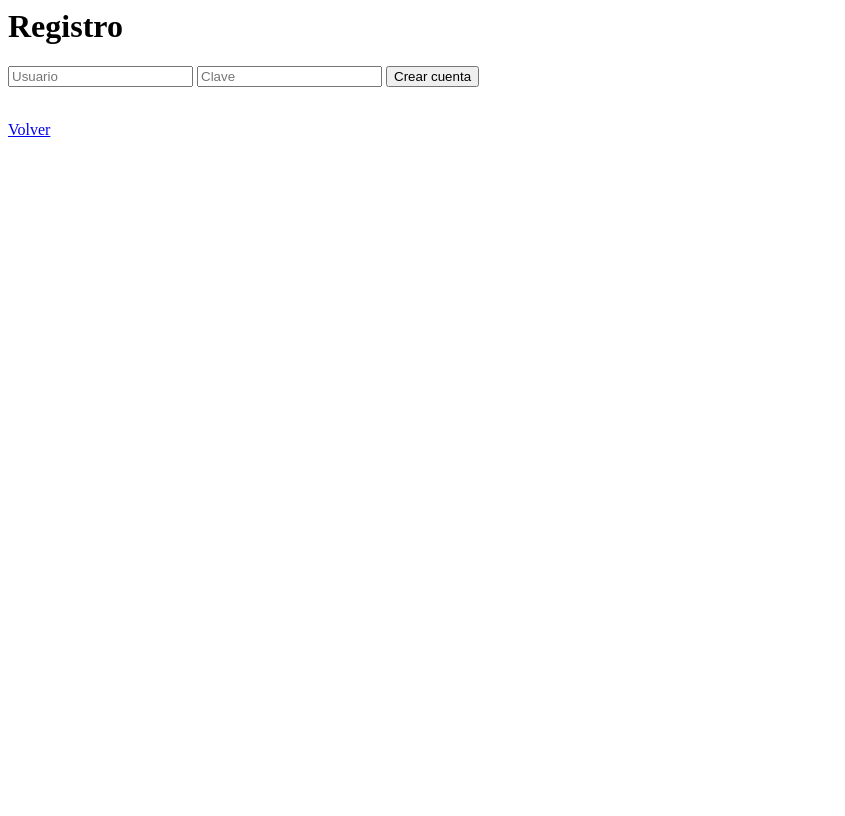
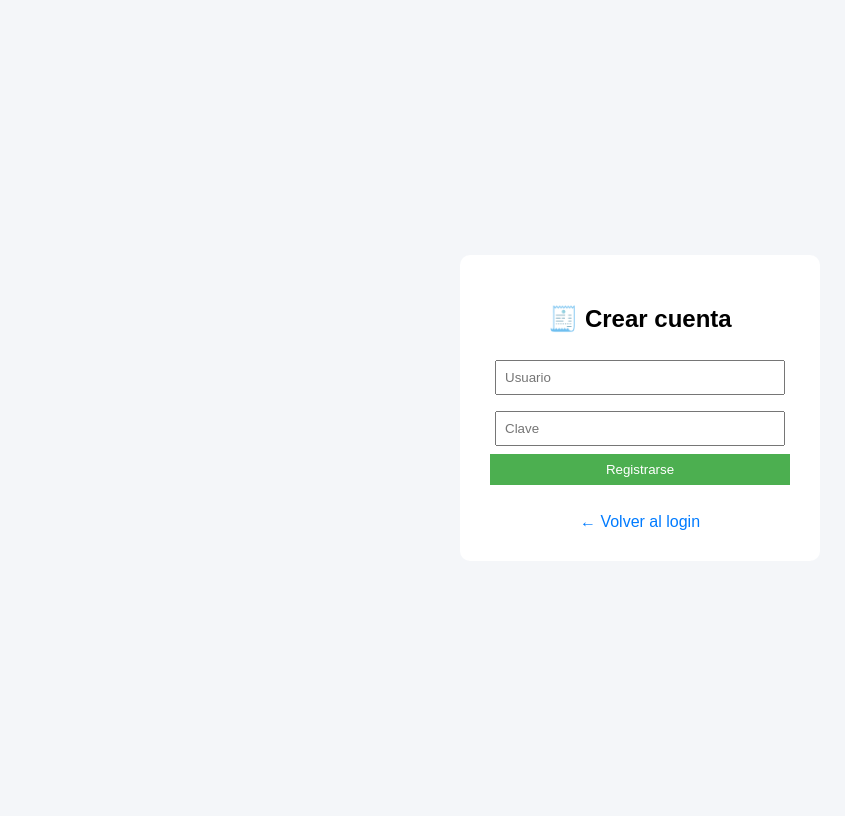
Before and after one commit to dannylix64-ops/sistema-contable, a Flask app: page /registro in a window 1280 px wide. Shown: the whole page, without its empty margins (0-845 px from the left). Before the commit the page ends 137 px from the top, so only its background shows below. Run offline with Flask 3, Linux system fonts and the light colour scheme.

Commit message:
Update registro.html

```diff
--- a/templates/registro.html
+++ b/templates/registro.html
@@ -1,10 +1,72 @@
-<h1>Registro</h1>
+<!DOCTYPE html>
+<html>
+<head>
+<title>Registro - Sistema Contable</title>
+
+<style>
+body {
+    font-family: Arial;
+    background: #f4f6f9;
+    display: flex;
+    justify-content: center;
+    align-items: center;
+    height: 100vh;
+}
+
+.card {
+    background: white;
+    padding: 30px;
+    border-radius: 10px;
+    width: 300px;
+    text-align: center;
+}
+
+input {
+    width: 90%;
+    padding: 8px;
+    margin: 8px 0;
+}
+
+button {
+    width: 100%;
+    padding: 8px;
+    background: #4CAF50;
+    color: white;
+    border: none;
+    cursor: pointer;
+}
+
+button:hover {
+    opacity: 0.9;
+}
+
+a {
+    display: block;
+    margin-top: 10px;
+    color: #007BFF;
+    text-decoration: none;
+}
+</style>
+
+</head>
+
+<body>
+
+<div class="card">
+
+<h2>🧾 Crear cuenta</h2>
 
 <form method="POST">
 <input name="user" placeholder="Usuario">
 <input name="password" placeholder="Clave" type="password">
-<button>Crear cuenta</button>
+<button>Registrarse</button>
 </form>
 
 <br>
-<a href="/">Volver</a>
+
+<a href="/">← Volver al login</a>
+
+</div>
+
+</body>
+</html>
```
